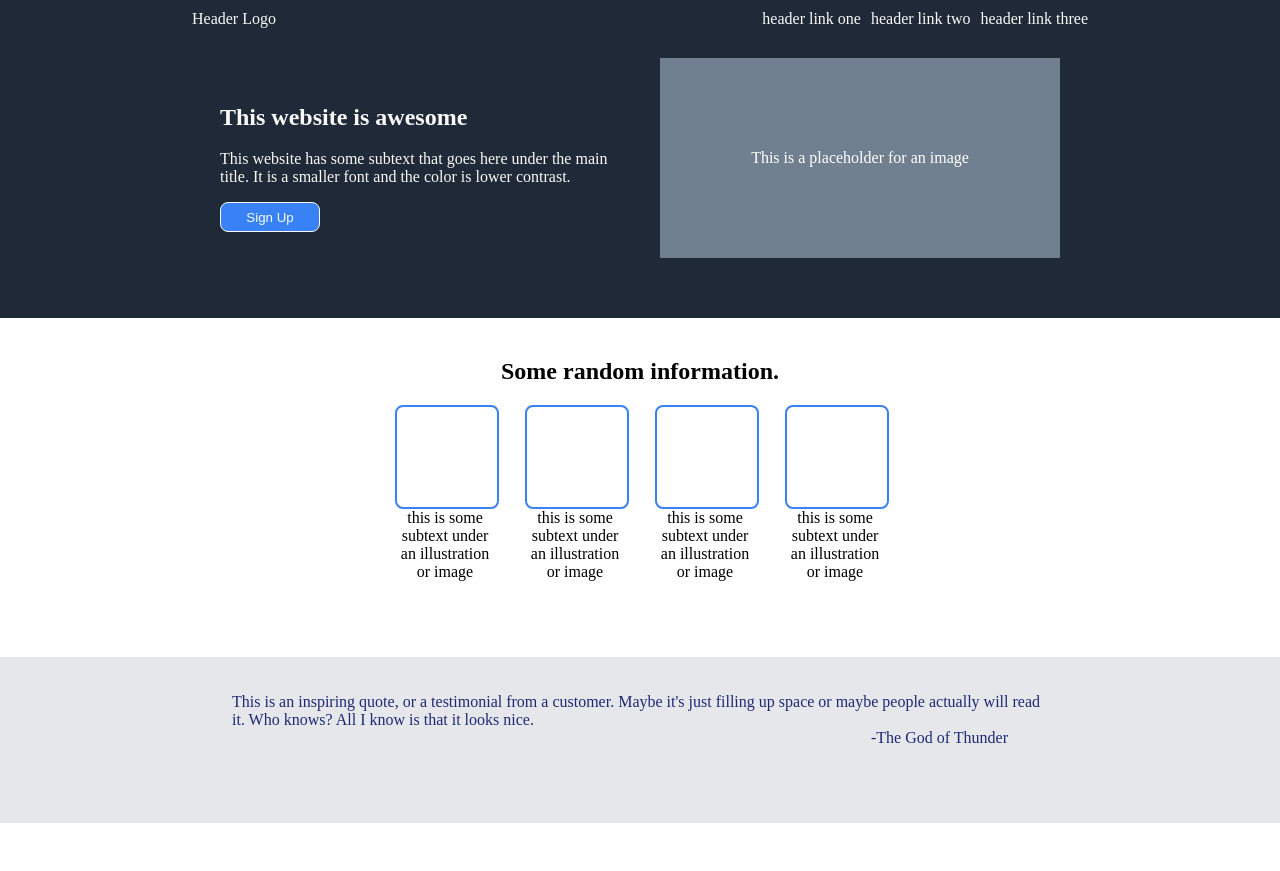
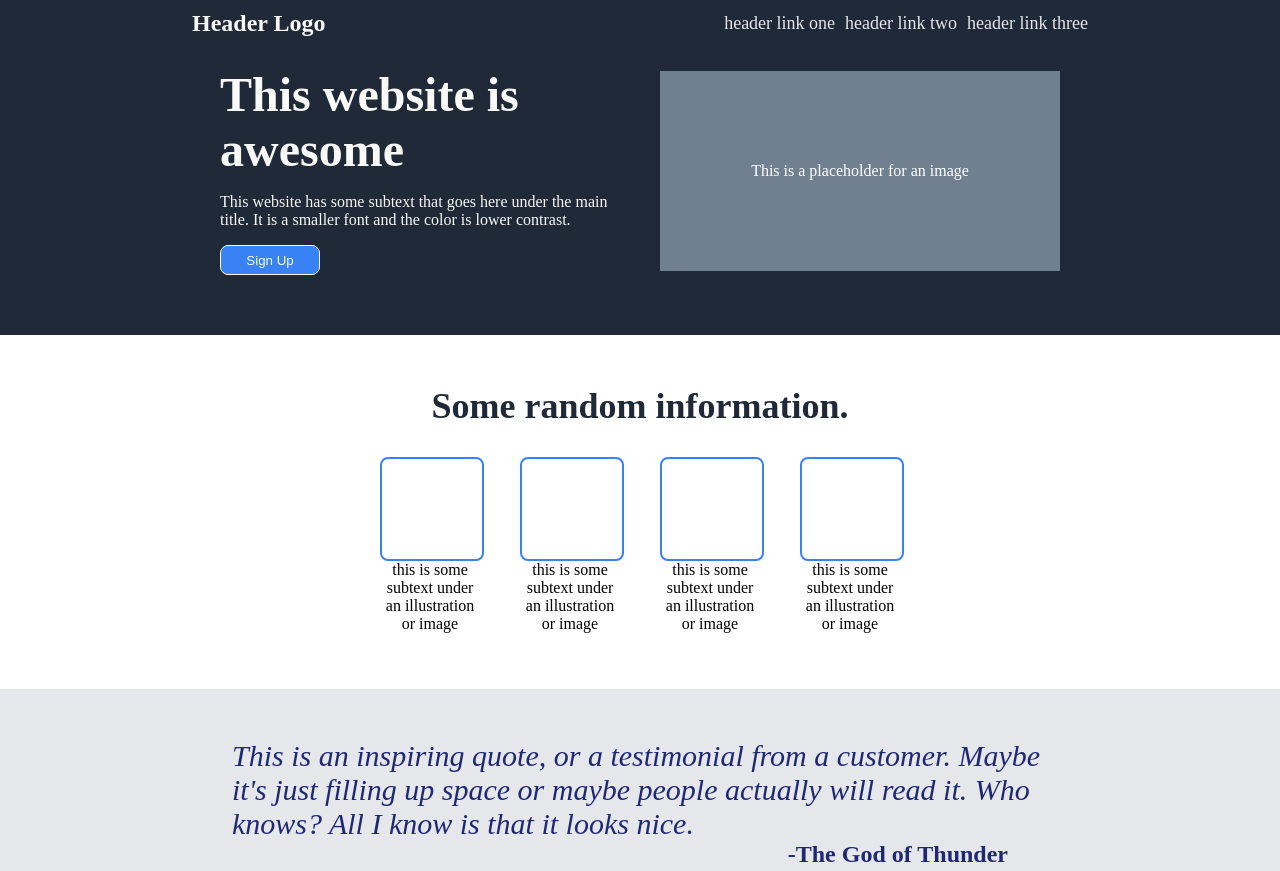
Before and after one commit to p-mendez/odin-landing-page, a plain HTML site: page index.html in a window 1280 px wide. Shown: the top 871 px of the page. Drawn offline with Linux system fonts and the light colour scheme.

Commit message:
Changed fonts for all text

```diff
--- a/styles.css
+++ b/styles.css
@@ -16,8 +16,15 @@ header {
     display: flex;
     justify-content: space-between;
     padding: 10px 15%;
+    align-items: center;
 }
 
+.logo {
+    font-size: 24px;
+    color: #F9FAF8;
+    font-weight: 800;
+    flex-shrink: 0;
+}
 
 .nav-list {
     display: flex;
@@ -30,7 +37,8 @@ header {
 
 .nav-list a {
     text-decoration: none;
-    color: #F9FAF8;
+    color: #E5E7EB;
+    font-size: 18px;
 }
 
 main article {
@@ -40,6 +48,12 @@ main article {
     /* border: 2px solid green; */
     gap: 40px;
     padding: 20px 15% 60px 15%;
+}
+
+article h2 {
+    font-size: 48px;
+    font-weight: 900;
+    margin: 0;
 }
 
 article .right-half {
@@ -66,11 +80,18 @@ article > * {
     /* border: 2px solid rebeccapurple; */
     flex-wrap: wrap;
     padding: 0;
-    gap: 30px;
+    gap: 40px;
 }
 
 main .random-information {
-    padding: 20px 15% 60px 15%;
+    padding: 20px 15% 40px 15%;
+}
+
+.random-information h2{
+    font-size: 36px;
+    font-weight: 900;
+    color: #1f2937;
+
 }
 
 .random-information ul li{
@@ -99,6 +120,9 @@ main .quote {
     flex-direction: column;
     align-items: center;
     /* border: 2px solid lime; */
+    font-size: 30px;
+    font-style: italic;
+    font-weight: 0;
 }
 
 .quote-container blockquote,
@@ -109,6 +133,9 @@ main .quote {
 .quote figcaption {
     align-self:flex-end;
     margin-right: 40px;
+    font-style: normal;
+    font-size: 24px;
+    font-weight: 800;
 }
 
 section .banner {
@@ -120,7 +147,7 @@ section .banner {
     display: flex;
     justify-content: space-evenly;
     align-items: center;
-    padding: 10px 40px;
+    padding: 10px 30px;
 }
 
 .button-style {
@@ -138,6 +165,7 @@ footer {
 
 footer p {
     flex-shrink: 0;
+    color: #E5E7EB;
 }
 
 .dark-background {
```
